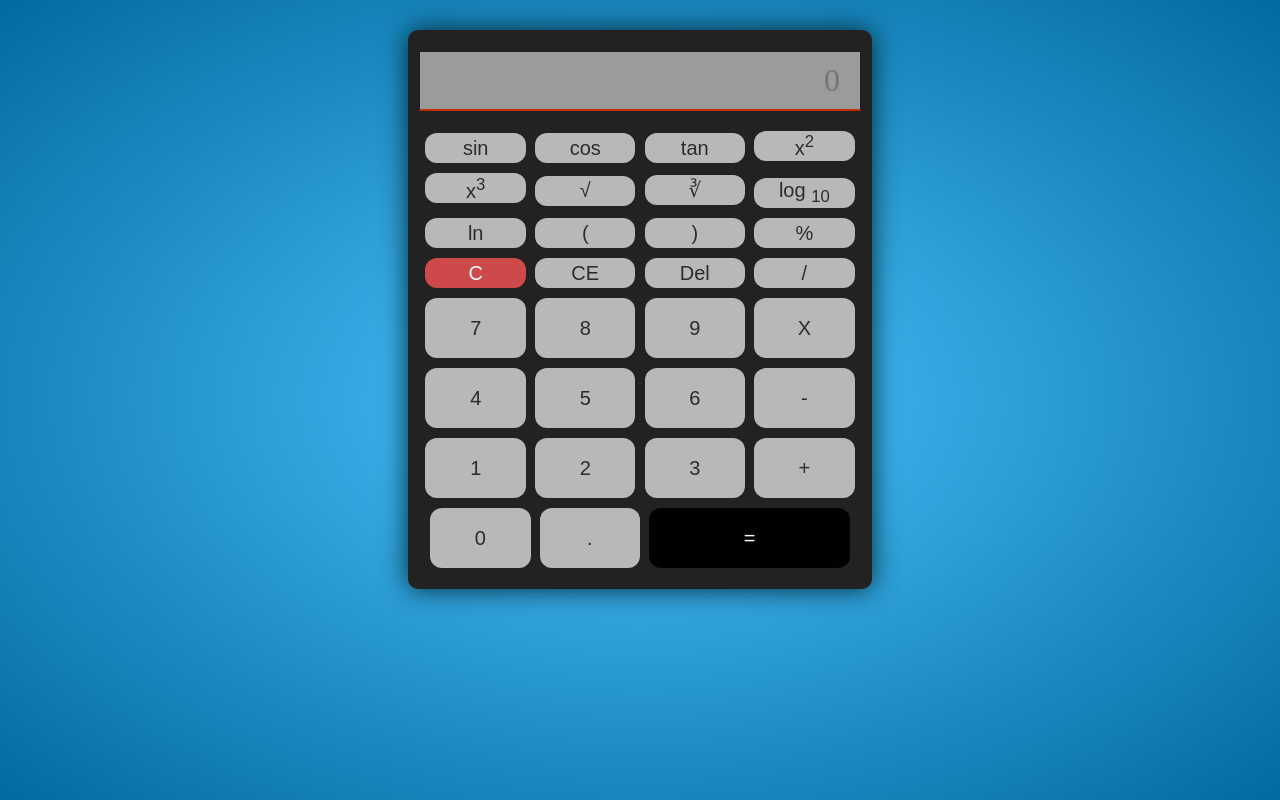
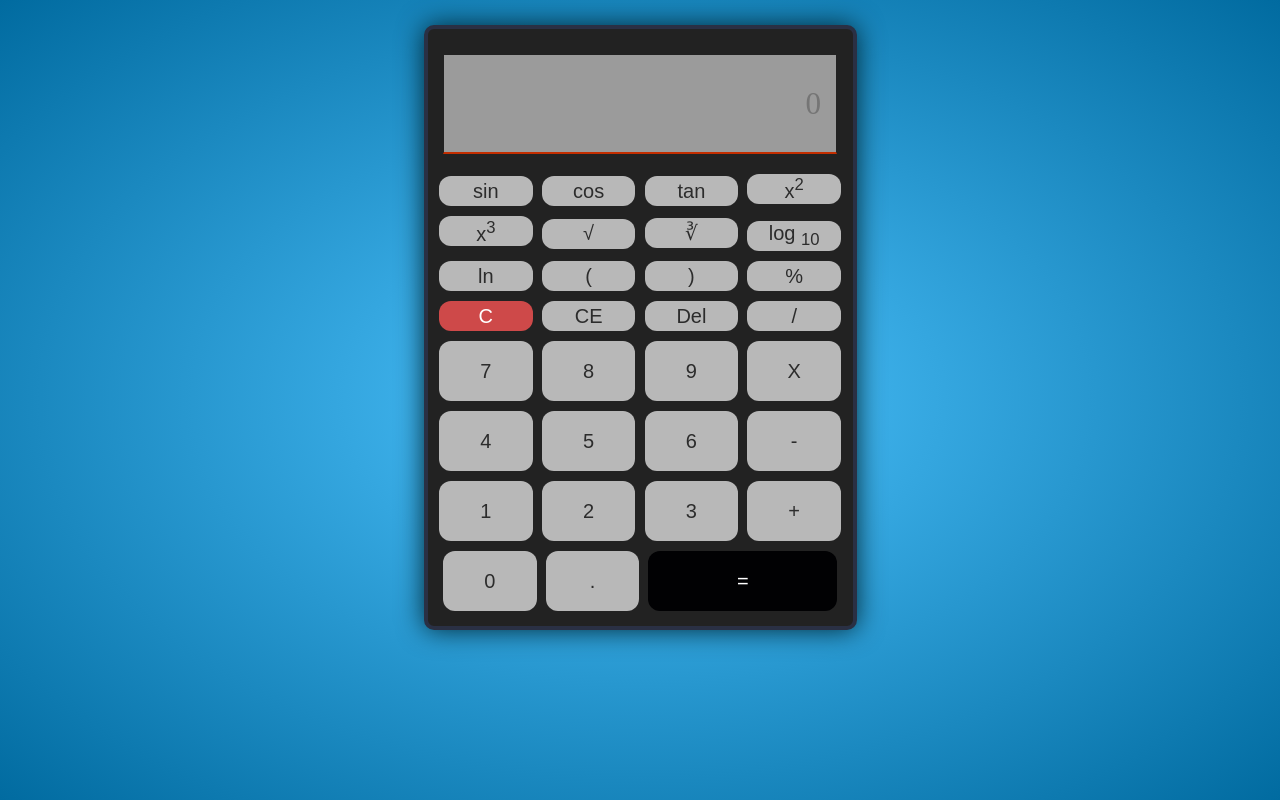
Before and after one commit to frankiefab100/Scientific-Calculator, a plain HTML site: page index.html in a window 1280 px wide. Drawn offline with Linux system fonts and the light colour scheme.

Commit message:
Update style.css

```diff
--- a/style.css
+++ b/style.css
@@ -11,12 +11,12 @@ body {
   align-items: center;
   font-family: "montserrat", sans-serif;
   font-size: 1.2rem;
-  margin-top: 30px;
+  margin-top: 25px;
 }
 
 form {
   background-color: #222;
-  border: 6px solid #222;
+  border: 4px solid #2a3044;
   box-shadow: 0 0 27px #002935;
   border-radius: 10px;
   padding: 5px;
@@ -30,12 +30,12 @@ input[type="text"] {
   outline: none;
   color: #f6f6f6;
   font-family: "digiface";
-  font-size: 2rem;
+  font-size: 1.95rem;
   text-align: right;
-  margin: 10px 0 20px;
-  padding: 10px 20px;
-  height: auto;
-  width: 100%;
+  margin: 20px 0px;
+  padding: 10px 15px;
+  height: 100px;
+  width: 95%;
 }
 
 button {
```
